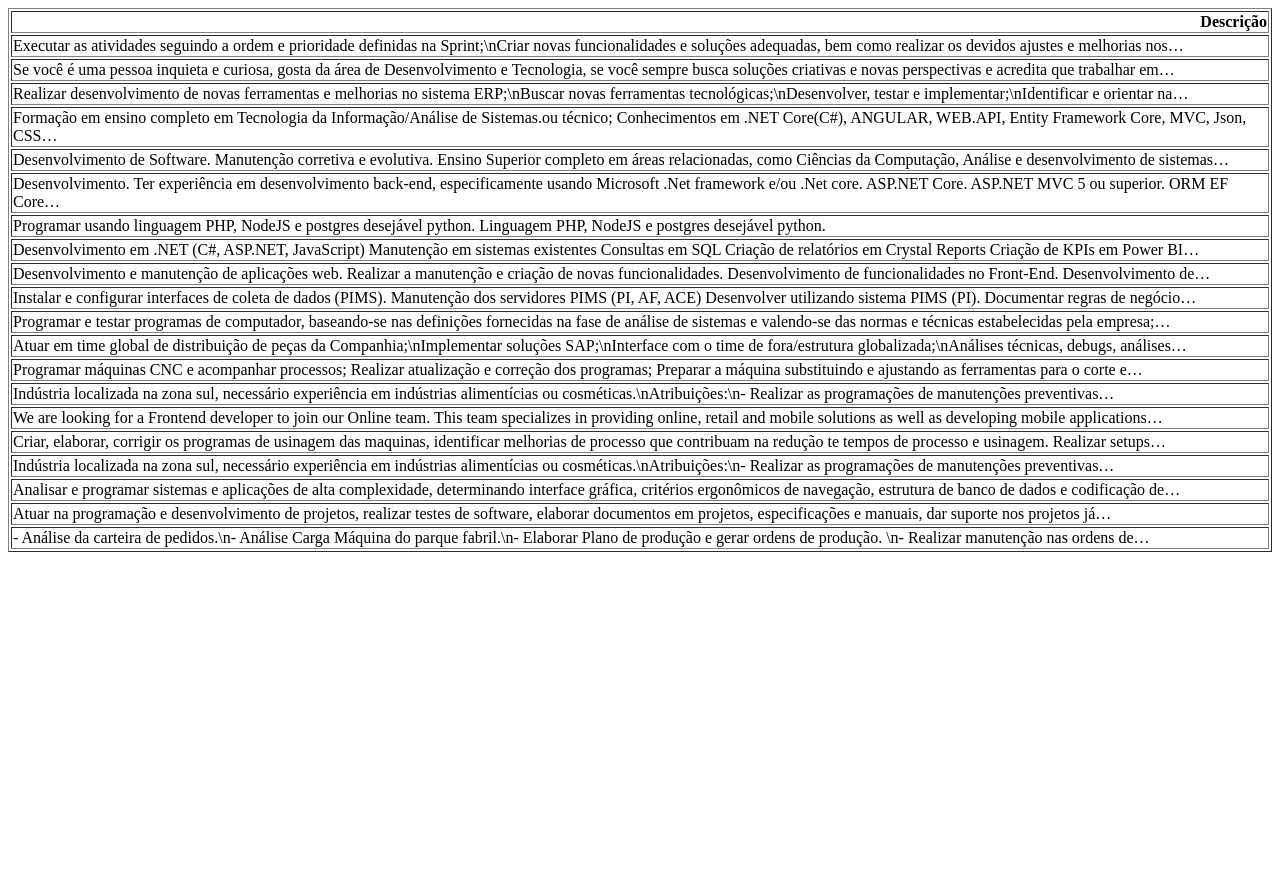
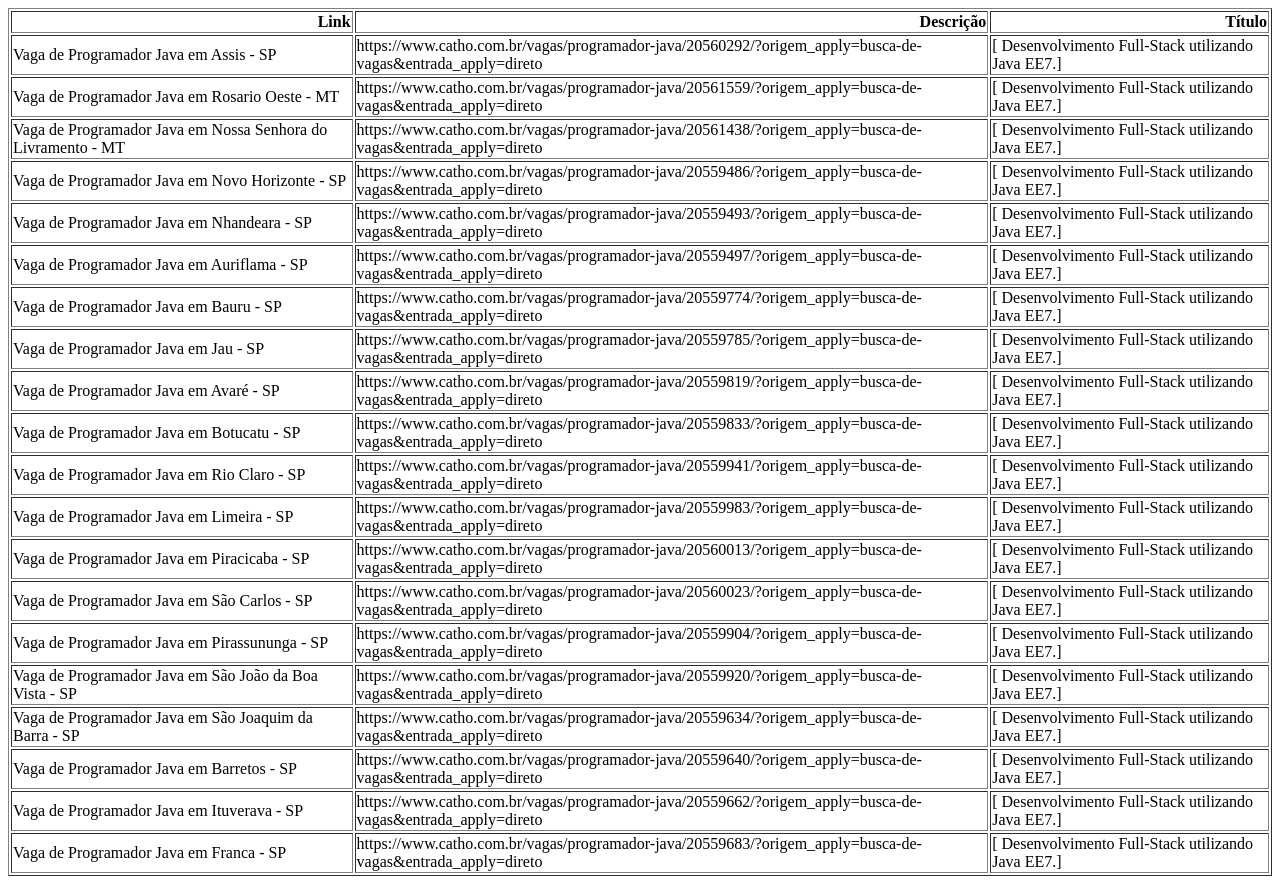
Before and after one commit to preduvitu/python_project, a Django app: template template/catho.html in a window 1280 px wide. Before the commit the page ends 552 px from the top, so only its background shows below. Run offline with Django 4.2, Linux system fonts and the light colour scheme; the template is opened without the code that fills it, so the values that code supplies are empty.

Commit message:
Commit 05/06

```diff
--- a/template/catho.html
+++ b/template/catho.html
@@ -1,69 +1,111 @@
 <table border="1" class="dataframe">
   <thead>
     <tr style="text-align: right;">
+      <th>Link</th>
       <th>Descrição</th>
+      <th>Título</th>
     </tr>
   </thead>
   <tbody>
     <tr>
-      <td>Executar as atividades seguindo a ordem e prioridade definidas na Sprint;\nCriar novas funcionalidades e soluções adequadas, bem como realizar os devidos ajustes e melhorias nos…</td>
+      <td>Vaga de Programador Java em Assis - SP</td>
+      <td>https://www.catho.com.br/vagas/programador-java/20560292/?origem_apply=busca-de-vagas&amp;entrada_apply=direto</td>
+      <td>[ Desenvolvimento Full-Stack utilizando Java EE7.]</td>
     </tr>
     <tr>
-      <td>Se você é uma pessoa inquieta e curiosa, gosta da área de Desenvolvimento e Tecnologia, se você sempre busca soluções criativas e novas perspectivas e acredita que trabalhar em…</td>
+      <td>Vaga de Programador Java em Rosario Oeste - MT</td>
+      <td>https://www.catho.com.br/vagas/programador-java/20561559/?origem_apply=busca-de-vagas&amp;entrada_apply=direto</td>
+      <td>[ Desenvolvimento Full-Stack utilizando Java EE7.]</td>
     </tr>
     <tr>
-      <td>Realizar desenvolvimento de novas ferramentas e melhorias no sistema ERP;\nBuscar novas ferramentas tecnológicas;\nDesenvolver, testar e implementar;\nIdentificar e orientar na…</td>
+      <td>Vaga de Programador Java em Nossa Senhora do Livramento - MT</td>
+      <td>https://www.catho.com.br/vagas/programador-java/20561438/?origem_apply=busca-de-vagas&amp;entrada_apply=direto</td>
+      <td>[ Desenvolvimento Full-Stack utilizando Java EE7.]</td>
     </tr>
     <tr>
-      <td>Formação em ensino completo em Tecnologia da Informação/Análise de Sistemas.ou técnico; Conhecimentos em .NET Core(C#), ANGULAR, WEB.API, Entity Framework Core, MVC, Json, CSS…</td>
+      <td>Vaga de Programador Java em Novo Horizonte - SP</td>
+      <td>https://www.catho.com.br/vagas/programador-java/20559486/?origem_apply=busca-de-vagas&amp;entrada_apply=direto</td>
+      <td>[ Desenvolvimento Full-Stack utilizando Java EE7.]</td>
     </tr>
     <tr>
-      <td>Desenvolvimento de Software. Manutenção corretiva e evolutiva. Ensino Superior completo em áreas relacionadas, como Ciências da Computação, Análise e desenvolvimento de sistemas…</td>
+      <td>Vaga de Programador Java em Nhandeara - SP</td>
+      <td>https://www.catho.com.br/vagas/programador-java/20559493/?origem_apply=busca-de-vagas&amp;entrada_apply=direto</td>
+      <td>[ Desenvolvimento Full-Stack utilizando Java EE7.]</td>
     </tr>
     <tr>
-      <td>Desenvolvimento. Ter experiência em desenvolvimento back-end, especificamente usando Microsoft .Net framework e/ou .Net core. ASP.NET Core. ASP.NET MVC 5 ou superior. ORM EF Core…</td>
+      <td>Vaga de Programador Java em Auriflama - SP</td>
+      <td>https://www.catho.com.br/vagas/programador-java/20559497/?origem_apply=busca-de-vagas&amp;entrada_apply=direto</td>
+      <td>[ Desenvolvimento Full-Stack utilizando Java EE7.]</td>
     </tr>
     <tr>
-      <td>Programar usando linguagem PHP, NodeJS e postgres desejável python. Linguagem PHP, NodeJS e postgres desejável python.</td>
+      <td>Vaga de Programador Java em Bauru - SP</td>
+      <td>https://www.catho.com.br/vagas/programador-java/20559774/?origem_apply=busca-de-vagas&amp;entrada_apply=direto</td>
+      <td>[ Desenvolvimento Full-Stack utilizando Java EE7.]</td>
     </tr>
     <tr>
-      <td>Desenvolvimento em .NET (C#, ASP.NET, JavaScript) Manutenção em sistemas existentes Consultas em SQL Criação de relatórios em Crystal Reports Criação de KPIs em Power BI…</td>
+      <td>Vaga de Programador Java em Jau - SP</td>
+      <td>https://www.catho.com.br/vagas/programador-java/20559785/?origem_apply=busca-de-vagas&amp;entrada_apply=direto</td>
+      <td>[ Desenvolvimento Full-Stack utilizando Java EE7.]</td>
     </tr>
     <tr>
-      <td>Desenvolvimento e manutenção de aplicações web. Realizar a manutenção e criação de novas funcionalidades. Desenvolvimento de funcionalidades no Front-End. Desenvolvimento de…</td>
+      <td>Vaga de Programador Java em Avaré - SP</td>
+      <td>https://www.catho.com.br/vagas/programador-java/20559819/?origem_apply=busca-de-vagas&amp;entrada_apply=direto</td>
+      <td>[ Desenvolvimento Full-Stack utilizando Java EE7.]</td>
     </tr>
     <tr>
-      <td>Instalar e configurar interfaces de coleta de dados (PIMS). Manutenção dos servidores PIMS (PI, AF, ACE) Desenvolver utilizando sistema PIMS (PI). Documentar regras de negócio…</td>
+      <td>Vaga de Programador Java em Botucatu - SP</td>
+      <td>https://www.catho.com.br/vagas/programador-java/20559833/?origem_apply=busca-de-vagas&amp;entrada_apply=direto</td>
+      <td>[ Desenvolvimento Full-Stack utilizando Java EE7.]</td>
     </tr>
     <tr>
-      <td>Programar e testar programas de computador, baseando-se nas definições fornecidas na fase de análise de sistemas e valendo-se das normas e técnicas estabelecidas pela empresa;…</td>
+      <td>Vaga de Programador Java em Rio Claro - SP</td>
+      <td>https://www.catho.com.br/vagas/programador-java/20559941/?origem_apply=busca-de-vagas&amp;entrada_apply=direto</td>
+      <td>[ Desenvolvimento Full-Stack utilizando Java EE7.]</td>
     </tr>
     <tr>
-      <td>Atuar em time global de distribuição de peças da Companhia;\nImplementar soluções SAP;\nInterface com o time de fora/estrutura globalizada;\nAnálises técnicas, debugs, análises…</td>
+      <td>Vaga de Programador Java em Limeira - SP</td>
+      <td>https://www.catho.com.br/vagas/programador-java/20559983/?origem_apply=busca-de-vagas&amp;entrada_apply=direto</td>
+      <td>[ Desenvolvimento Full-Stack utilizando Java EE7.]</td>
     </tr>
     <tr>
-      <td>Programar máquinas CNC e acompanhar processos; Realizar atualização e correção dos programas; Preparar a máquina substituindo e ajustando as ferramentas para o corte e…</td>
+      <td>Vaga de Programador Java em Piracicaba - SP</td>
+      <td>https://www.catho.com.br/vagas/programador-java/20560013/?origem_apply=busca-de-vagas&amp;entrada_apply=direto</td>
+      <td>[ Desenvolvimento Full-Stack utilizando Java EE7.]</td>
     </tr>
     <tr>
-      <td>Indústria localizada na zona sul, necessário experiência em indústrias alimentícias ou cosméticas.\nAtribuições:\n- Realizar as programações de manutenções preventivas…</td>
+      <td>Vaga de Programador Java em São Carlos - SP</td>
+      <td>https://www.catho.com.br/vagas/programador-java/20560023/?origem_apply=busca-de-vagas&amp;entrada_apply=direto</td>
+      <td>[ Desenvolvimento Full-Stack utilizando Java EE7.]</td>
     </tr>
     <tr>
-      <td>We are looking for a Frontend developer to join our Online team. This team specializes in providing online, retail and mobile solutions as well as developing mobile applications…</td>
+      <td>Vaga de Programador Java em Pirassununga - SP</td>
+      <td>https://www.catho.com.br/vagas/programador-java/20559904/?origem_apply=busca-de-vagas&amp;entrada_apply=direto</td>
+      <td>[ Desenvolvimento Full-Stack utilizando Java EE7.]</td>
     </tr>
     <tr>
-      <td>Criar, elaborar, corrigir os programas de usinagem das maquinas, identificar melhorias de processo que contribuam na redução te tempos de processo e usinagem. Realizar setups…</td>
+      <td>Vaga de Programador Java em São João da Boa Vista - SP</td>
+      <td>https://www.catho.com.br/vagas/programador-java/20559920/?origem_apply=busca-de-vagas&amp;entrada_apply=direto</td>
+      <td>[ Desenvolvimento Full-Stack utilizando Java EE7.]</td>
     </tr>
     <tr>
-      <td>Indústria localizada na zona sul, necessário experiência em indústrias alimentícias ou cosméticas.\nAtribuições:\n- Realizar as programações de manutenções preventivas…</td>
+      <td>Vaga de Programador Java em São Joaquim da Barra - SP</td>
+      <td>https://www.catho.com.br/vagas/programador-java/20559634/?origem_apply=busca-de-vagas&amp;entrada_apply=direto</td>
+      <td>[ Desenvolvimento Full-Stack utilizando Java EE7.]</td>
     </tr>
     <tr>
-      <td>Analisar e programar sistemas e aplicações de alta complexidade, determinando interface gráfica, critérios ergonômicos de navegação, estrutura de banco de dados e codificação de…</td>
+      <td>Vaga de Programador Java em Barretos - SP</td>
+      <td>https://www.catho.com.br/vagas/programador-java/20559640/?origem_apply=busca-de-vagas&amp;entrada_apply=direto</td>
+      <td>[ Desenvolvimento Full-Stack utilizando Java EE7.]</td>
     </tr>
     <tr>
-      <td>Atuar na programação e desenvolvimento de projetos, realizar testes de software, elaborar documentos em projetos, especificações e manuais, dar suporte nos projetos já…</td>
+      <td>Vaga de Programador Java em Ituverava - SP</td>
+      <td>https://www.catho.com.br/vagas/programador-java/20559662/?origem_apply=busca-de-vagas&amp;entrada_apply=direto</td>
+      <td>[ Desenvolvimento Full-Stack utilizando Java EE7.]</td>
     </tr>
     <tr>
-      <td>- Análise da carteira de pedidos.\n- Análise Carga Máquina do parque fabril.\n- Elaborar Plano de produção e gerar ordens de produção. \n- Realizar manutenção nas ordens de…</td>
+      <td>Vaga de Programador Java em Franca - SP</td>
+      <td>https://www.catho.com.br/vagas/programador-java/20559683/?origem_apply=busca-de-vagas&amp;entrada_apply=direto</td>
+      <td>[ Desenvolvimento Full-Stack utilizando Java EE7.]</td>
     </tr>
   </tbody>
 </table>
```
Also changed, not shown: dashboard/views.py (+11 -29 lines), template/detalhes.html (+12 -14 lines), 3 other files.
